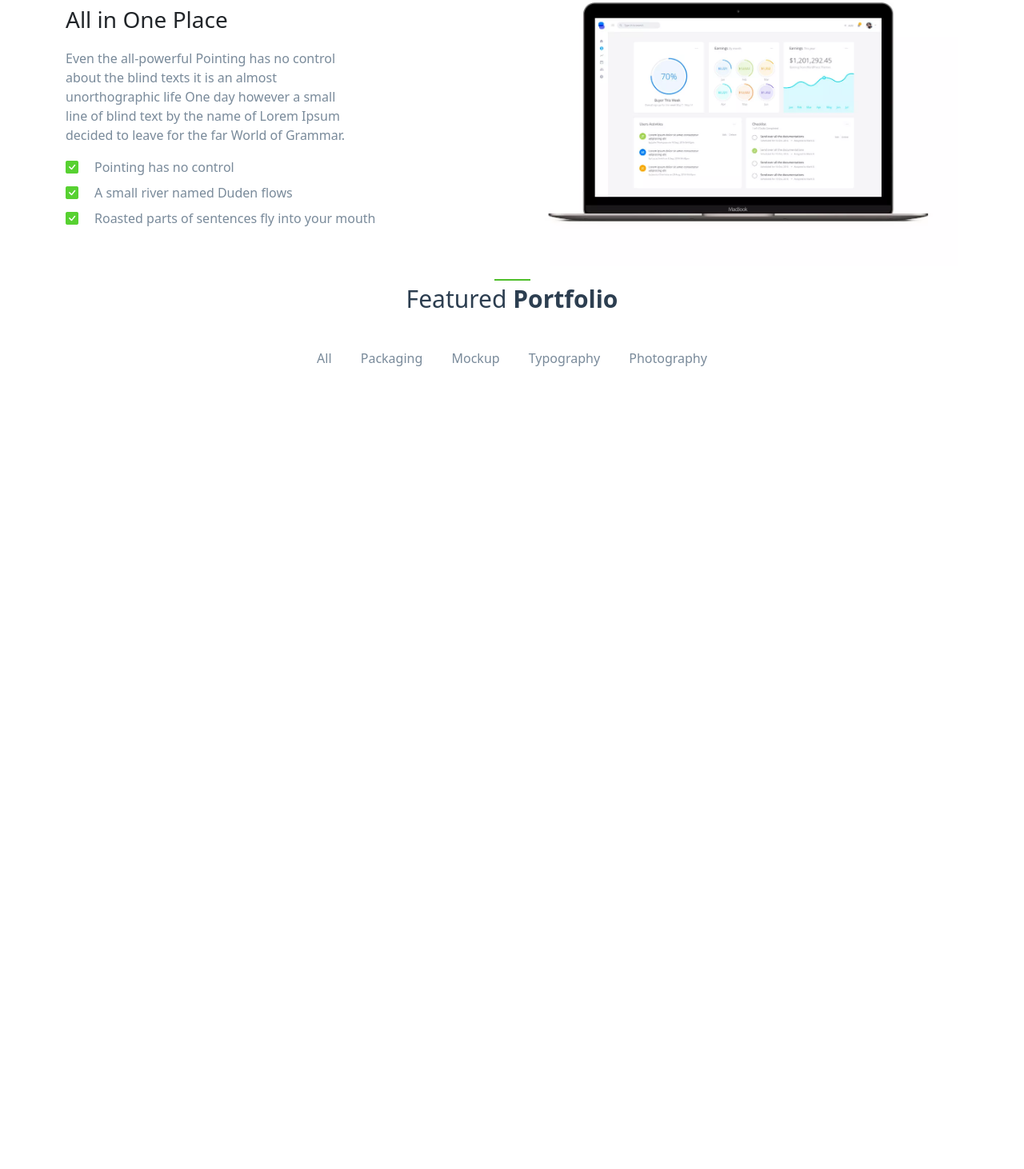
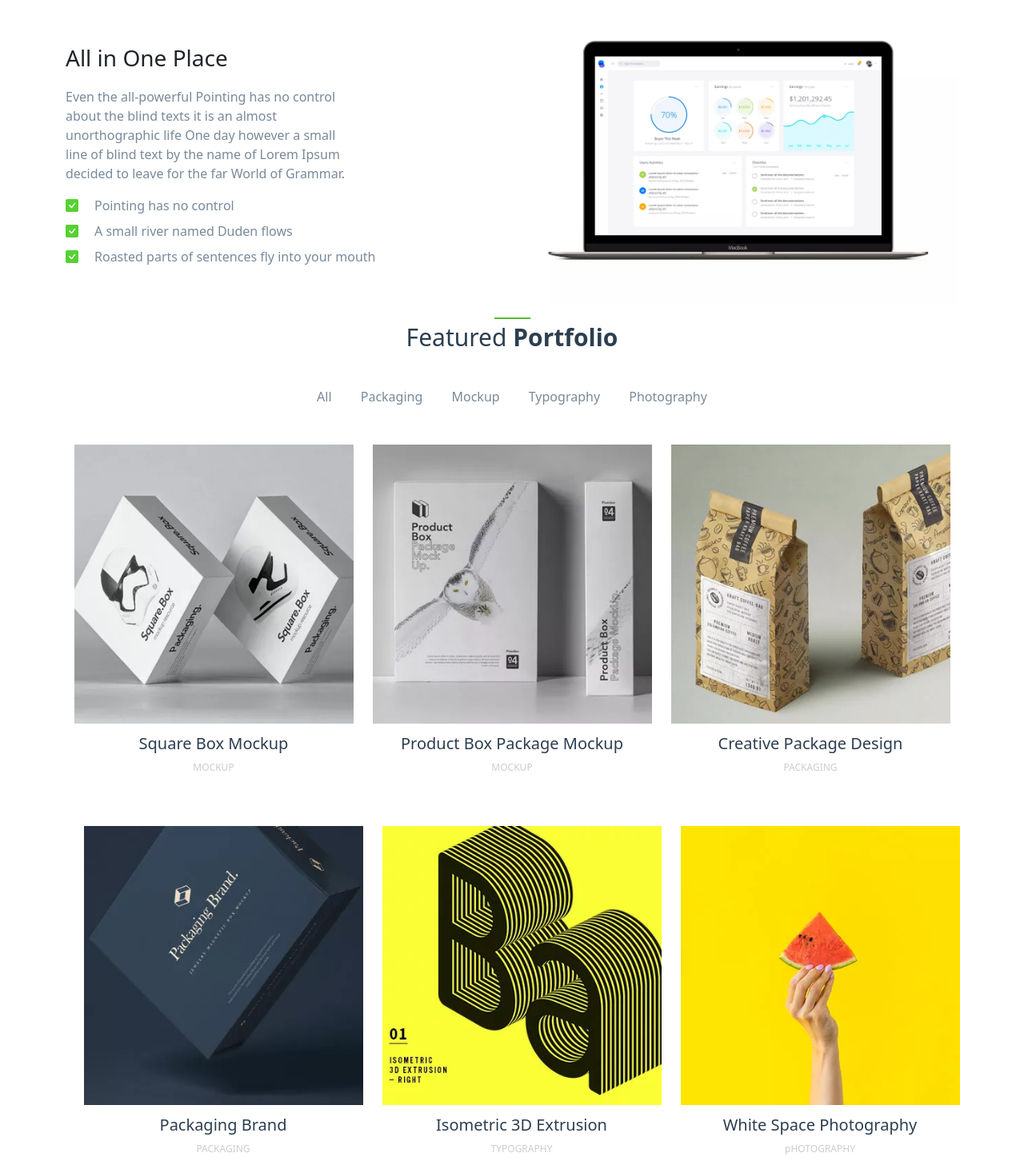
Before and after one commit to erfan-hasaniazad/erfan-hasaniazad.github.io, a plain HTML site: page index.html in a window 1280 px wide. Shown: the part 4257-5719 px from the top of the page at 80% size. Before the commit the page ends 4717 px from the top, so only its background shows below. Drawn offline with nearby package versions, Linux system fonts and the light colour scheme.

Commit message:
test project 6

```diff
--- a/css/index.css
+++ b/css/index.css
@@ -1,12 +1,3 @@
-.filters2 a {
-    font-weight: 100;
-    color: rgb(121, 138, 154);
-}
-
-.filters2 a:hover {
-    color: #57d131;
-}
-
 /* ************************** */
 
 .navbar {
@@ -385,6 +376,30 @@ li::selection {
     background-color: #4ebe2a;
 }
 
+.filters2 a {
+    font-weight: 100;
+    color: rgb(121, 138, 154);
+}
+
+.filters2 a:hover {
+    color: #57d131;
+}
+
+.portfolio {
+    width: 349px;
+}
+
+.portfolio p:first-of-type{
+    margin-top: 10px;
+    color: rgb(44, 62, 80);
+    font-size: 20px;
+}
+
+.portfolio p:last-of-type {
+    margin-top: -10px;
+    color: rgb(204, 204, 204);
+    font-size: 12px;
+}
 
 @media all and (max-width:575px) {
 
@@ -487,10 +502,13 @@ li::selection {
         line-height: 80px;
     }
 
-    .section-features{
+    .section-features {
         order: 1;
     }
 
+    .portfolio {
+        width: 484px;
+    }
 }
 
 @media all and (min-width:576px) and (max-width:767px) {
@@ -593,8 +611,12 @@ li::selection {
         line-height: 80px;
     }
 
-    .section-features{
+    .section-features {
         order: 1;
+    }
+
+    .portfolio {
+        width: 149px;
     }
 }
 
@@ -689,6 +711,10 @@ li::selection {
     .section-features li:nth-of-type(3) {
         width: 65%;
     }
+
+    .portfolio {
+        width: 209px;
+    }
 }
 
 @media all and (min-width:992px) and (max-width:1199px) {
@@ -737,6 +763,10 @@ li::selection {
     .section-features li:nth-of-type(3) {
         width: 60%;
     }
+
+    .portfolio {
+        width: 289px;
+    }
 }
 
 @media all and (min-width:1200px) and (max-width:1399px) {
--- a/index.html
+++ b/index.html
@@ -267,7 +267,7 @@
         </div>
     </div>
 
-    <div class="position-relative mt-5 container">
+    <div class="mt-5 container">
         <div class="d-flex justify-content-center row">
             <div class="col-12 col-md-6">
                 <img src="images/7.webp" class="w-100">
@@ -288,7 +288,7 @@
 
     <div class="container">
         <div class="d-flex justify-content-center row">
-            <div class="mt-5 mt-sm-0 mb-5 col-12 col-md-6 section-features">
+            <div class="mt-5 mt-md-5 mt-sm-0 mb-5 col-12 col-md-6 section-features">
                 <p>All in One Place</p>
                 <p>Even the all-powerful Pointing has no control about the blind texts it is an almost unorthographic
                     life One day however a small line of blind text by the name of Lorem Ipsum decided to leave for the
@@ -299,7 +299,7 @@
                     <li><i class="bi bi-check-square-fill"></i>Roasted parts of sentences fly into your mouth</li>
                 </ul>
             </div>
-            <div class="col-12 mt-5 mt-lg-5 mt-xl-0 col-md-6">
+            <div class="col-12 mt-5 mt-lg-5 mt-xl-5 col-md-6">
                 <img src="images/7.webp" class="w-100">
             </div>
         </div>
@@ -328,6 +328,45 @@
         </div>
     </div>
 
+    <div class="container">
+        <div class="row mt-5 d-flex justify-content-center">
+            <div class="col-12 col-md-4 mx-xxl-3 p-0 portfolio">
+                <img src="images/9.webp" class="w-100">
+                <p class="text-center">Square Box Mockup</p>
+                <p class="text-center">MOCKUP</p>
+            </div>
+            <div class="col-12 col-md-4 mx-xxl-3 ms-sm-4 ms-0 p-0 portfolio">
+                <img src="images/10.webp" class="w-100">
+                <p class="text-center">Product Box Package Mockup</p>
+                <p class="text-center">MOCKUP</p>
+            </div>
+            <div class="col-12 col-md-4 mx-xxl-3 ms-sm-4 ms-0 p-0 portfolio">
+                <img src="images/11.webp" class="w-100">
+                <p class="text-center">Creative Package Design</p>
+                <p class="text-center">PACKAGING</p>
+            </div>
+        </div>
+        <div class="row mt-5 d-flex justify-content-center">
+            <div class="col-12 col-md-4 mx-xxl-3 ms-sm-4 ms-0 p-0 portfolio">
+                <img src="images/12.webp" class="w-100">
+                <p class="text-center">Packaging Brand</p>
+                <p class="text-center">PACKAGING</p>
+            </div>
+            <div class="col-12 col-md-4 mx-xxl-3 ms-sm-4 ms-0 p-0 portfolio">
+                <img src="images/13.webp" class="w-100">
+                <p class="text-center">Isometric 3D Extrusion</p>
+                <p class="text-center">TYPOGRAPHY</p>
+            </div>
+            <div class="col-12 col-md-4 mx-xxl-3 ms-sm-4 ms-0 p-0 portfolio">
+                <img src="images/14.webp" class="w-100">
+                <p class="text-center">White Space Photography</p>
+                <p class="text-center">pHOTOGRAPHY</p>
+            </div>
+        </div>
+    </div>
+
+
+
 </body>
 
 </html>
```
Also changed, not shown: images/1.jpg (deleted), images/10.webp (added), images/11.webp (added), images/12.webp (added), images/13.webp (added), images/14.webp (added), images/9.webp (added).
